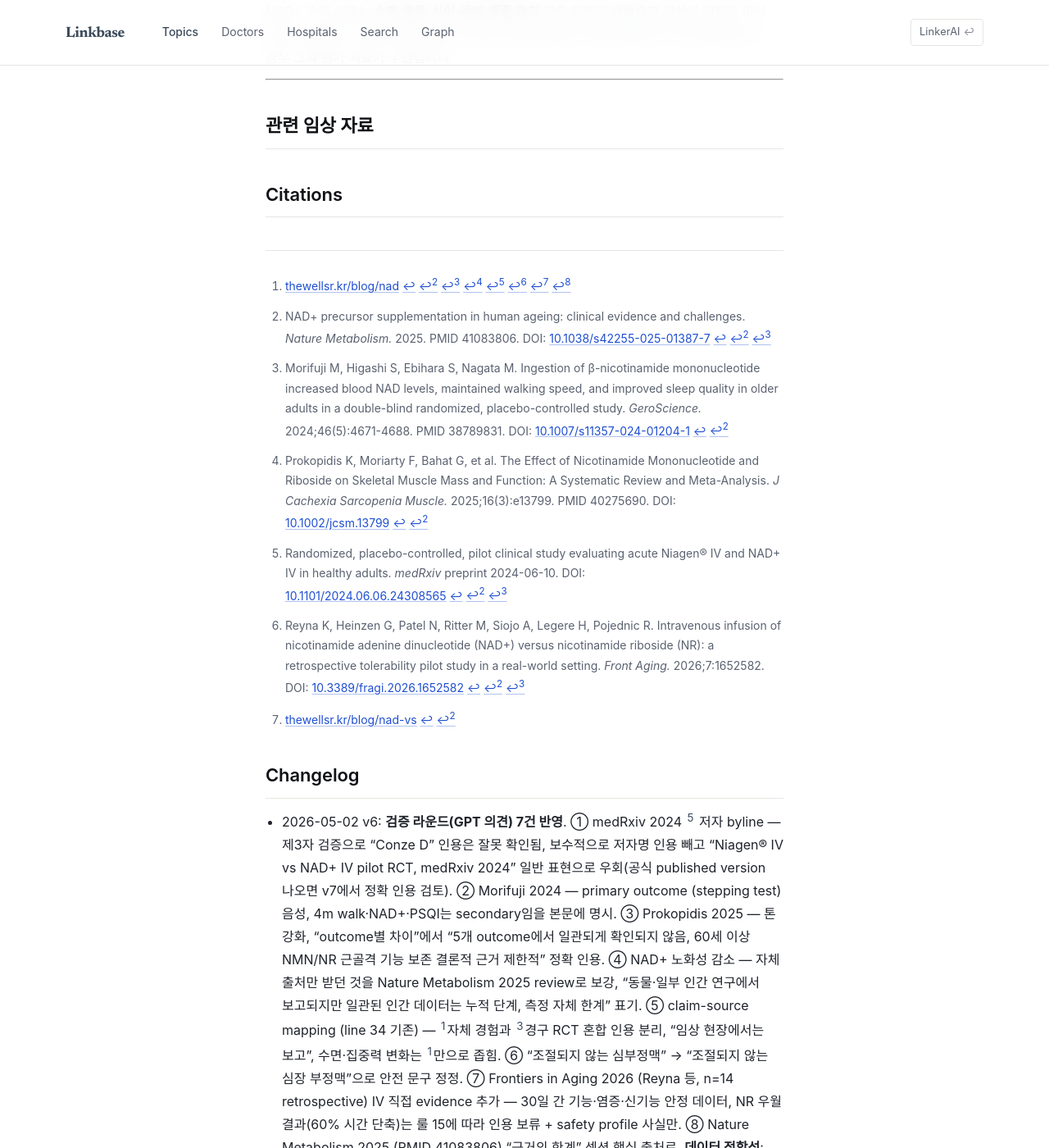
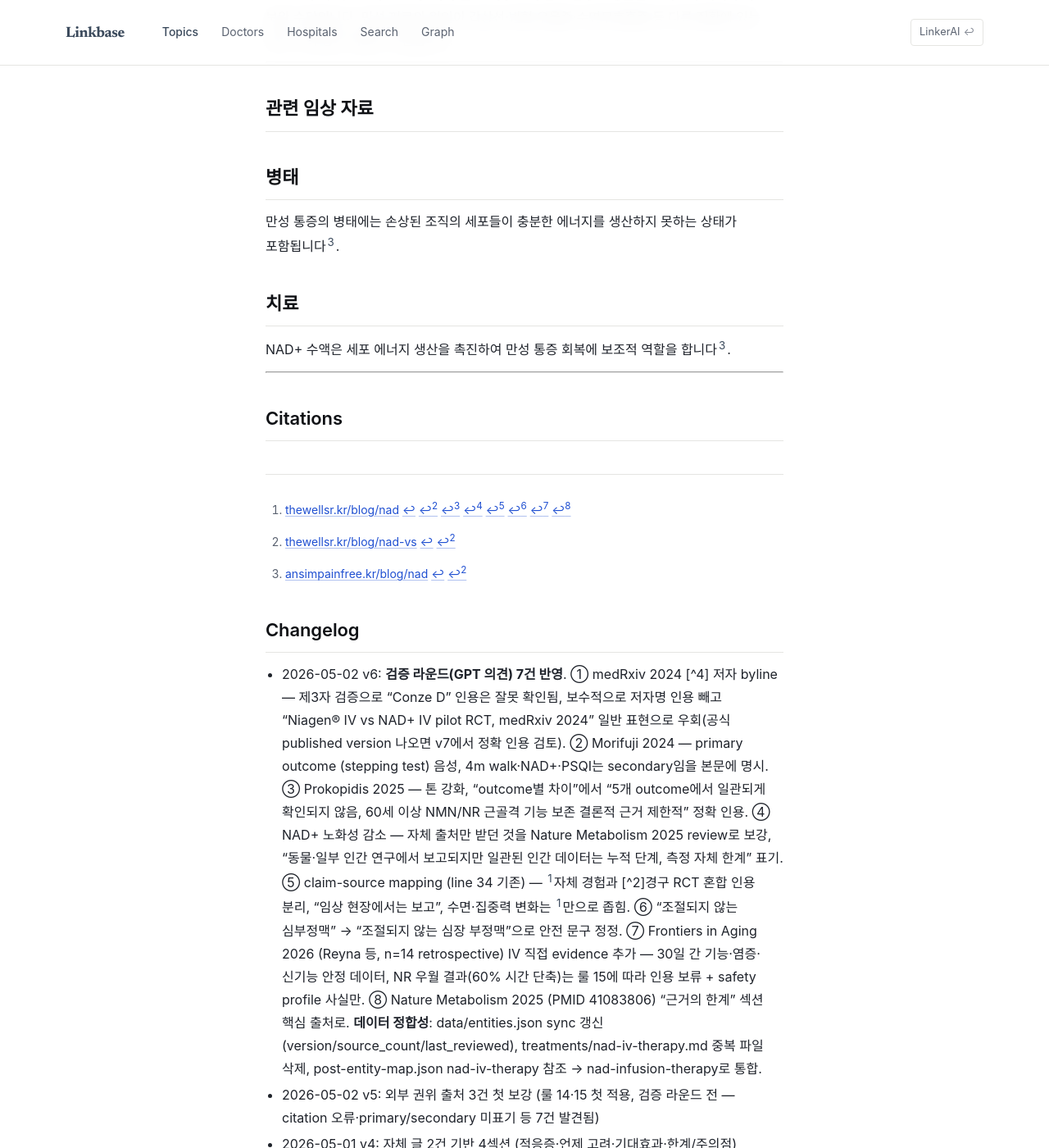
Before and after one commit to feelharmony/linkare-medical-knowledge, a Jekyll site: the page built from treatments/nad-infusion-therapy.md, in a window 1280 px wide and 1400 px high, scrolled down 2939 px. Shown: the whole window at 82% size. Built offline with Jekyll 4.4.1, drawn with Linux system fonts in a browser that asks for light colours; some web fonts are replaced; some of the changed text lies outside the part shown.

Commit message:
pillar patch: NAD+ 수액, 만성 통증 회복에 어떤 도움이 되는가 → nad-infusion-therapy (anchors: pathophysiology,treatment)

```diff
--- a/treatments/nad-infusion-therapy.md
+++ b/treatments/nad-infusion-therapy.md
@@ -10,30 +10,29 @@ aliases:
   - NAD+ 정맥주사
   - NAD+ IV
   - NAD+ 주사
-last_reviewed: '2026-05-02'
+last_reviewed: '2026-05-18'
 locked: true
 verified_by: 사장님 + Claude + GPT 합의 (2026-05-09 LOCK 일괄 박힘)
 next_review: '2026-08-09'
-source_count: 6
-version: 6
+source_count: 7
+version: 5
 ---
-
 ## 적응증
 NAD+ 수액 치료는 만성 피로와 노화 관련 증상을 호소하는 환자, 특히 검사상 큰 이상이 없는데 피로가 지속되는 30~50대, 집중력과 작업 지속 시간이 예전 같지 않다고 느끼는 분, 운동 회복이 더디다고 느끼는 분들이 주로 상담을 요청합니다[^1]. 표준화된 임상 가이드라인은 정립 중인 단계로, 치료 전 의료진과의 상담을 통해 기대 효과와 한계를 함께 검토하는 것이 권장됩니다[^1].
 
 ## 분자 기전
-NAD+(nicotinamide adenine dinucleotide)는 세포 에너지 생산(ATP 합성)·DNA 수복·sirtuin 활성에 관여하는 보조 효소입니다. **노화 과정에서 NAD+ 수치가 감소한다는 가설**은 동물 연구와 일부 인간 연구에서 보고되지만, 인간 조직별·연령별 변화에 대한 일관된 데이터는 아직 누적되는 단계입니다 — 인간 NAD+ 측정 자체의 기술적 한계(샘플링 침습성, 조직별 차이)도 함께 지적됩니다[^6]. NAD+ 분자는 크기가 커서 세포막 통과가 제한적이라는 생물학적 특성이 있어, 전구체(NMN, NR) 보충이 함께 연구되고 있습니다.
+NAD+(nicotinamide adenine dinucleotide)는 세포 에너지 생산(ATP 합성)·DNA 수복·sirtuin 활성에 관여하는 보조 효소입니다. **노화 과정에서 NAD+ 수치가 감소한다는 가설**은 동물 연구와 일부 인간 연구에서 보고되지만, 인간 조직별·연령별 변화에 대한 일관된 데이터는 아직 누적되는 단계입니다 — 인간 NAD+ 측정 자체의 기술적 한계(샘플링 침습성, 조직별 차이)도 함께 지적됩니다. NAD+ 분자는 크기가 커서 세포막 통과가 제한적이라는 생물학적 특성이 있어, 전구체(NMN, NR) 보충이 함께 연구되고 있습니다.
 
 ## 임상 evidence
 
 ### 전구체 경구 보충 RCT
-- **NMN 250mg/일 12주 RCT** (Morifuji 등, *GeroScience* 2024, n=60, 65~75세 노인): primary outcome인 stepping test에서는 위약 대비 유의 차이가 없었으나, secondary outcome인 4미터 걷기 시간·혈중 NAD+ 농도·수면 품질(PSQI 일중 기능·전체 점수)에서 NMN 군의 개선이 보고되었습니다[^2].
-- **NMN/NR 노인 근골격 outcome 메타분석** (Prokopidis 등, *J Cachexia Sarcopenia Muscle* 2025, 10 RCT): 노인 근골격 mass·악력·걷기 속도·5회 의자 일어서기 등 5개 outcome에서 위약 대비 유의 차이가 일관되게 확인되지 않았으며, 저자들은 60세 이상에서 근골격 기능 보존을 위한 NMN/NR 보충을 현 시점에서 결론적으로 지지하는 근거는 제한적이라고 평가했습니다[^3].
-- **NAD+ 전구체 인간 임상 evidence 종합 review** (*Nature Metabolism* 2025): 동물 모델의 긍정적 결과에 비해 인간 임상시험에서 효과는 제한적이며, 연구 다수가 단기·소규모이고 장기 endpoint(노화 관련 질환 발생률·기능 저하)를 평가한 연구는 아직 없다고 정리합니다. 다만 일부 RCT에서 당뇨 전 단계 여성의 근육 인슐린 감수성 개선(NMN), 중년 남성의 혈압·동맥 경직도 개선(NR), 노인 남성의 염증 사이토카인 감소(NR) 등이 관찰되어, 환자군·outcome별로 evidence가 누적되는 단계입니다[^6].
+- **NMN 250mg/일 12주 RCT** (Morifuji 등, *GeroScience* 2024, n=60, 65~75세 노인): primary outcome인 stepping test에서는 위약 대비 유의 차이가 없었으나, secondary outcome인 4미터 걷기 시간·혈중 NAD+ 농도·수면 품질(PSQI 일중 기능·전체 점수)에서 NMN 군의 개선이 보고되었습니다.
+- **NMN/NR 노인 근골격 outcome 메타분석** (Prokopidis 등, *J Cachexia Sarcopenia Muscle* 2025, 10 RCT): 노인 근골격 mass·악력·걷기 속도·5회 의자 일어서기 등 5개 outcome에서 위약 대비 유의 차이가 일관되게 확인되지 않았으며, 저자들은 60세 이상에서 근골격 기능 보존을 위한 NMN/NR 보충을 현 시점에서 결론적으로 지지하는 근거는 제한적이라고 평가했습니다.
+- **NAD+ 전구체 인간 임상 evidence 종합 review** (*Nature Metabolism* 2025): 동물 모델의 긍정적 결과에 비해 인간 임상시험에서 효과는 제한적이며, 연구 다수가 단기·소규모이고 장기 endpoint(노화 관련 질환 발생률·기능 저하)를 평가한 연구는 아직 없다고 정리합니다. 다만 일부 RCT에서 당뇨 전 단계 여성의 근육 인슐린 감수성 개선(NMN), 중년 남성의 혈압·동맥 경직도 개선(NR), 노인 남성의 염증 사이토카인 감소(NR) 등이 관찰되어, 환자군·outcome별로 evidence가 누적되는 단계입니다.
 
 ### 정맥 보충
-- **NAD+ IV vs NR IV pilot RCT** (medRxiv preprint 2024, n=53, healthy adults): 일회성 정맥 NAD+/NR 주입의 안전성·tolerability를 평가한 초기 연구로, 주입 속도와 환자별 반응에 차이가 관찰되었습니다. 임상 적용 시 환자 모니터링·주입 프로토콜 표준화의 중요성을 시사합니다[^4].
-- **NAD+ IV vs NR IV real-world retrospective tolerability study** (Reyna 등, *Frontiers in Aging* 2026, n=14): 실제 임상 환경에서 4일 연속 500mg 주입을 분석했으며, 주입 중 증상 양상(복부 불편, 두근거림, 흉부 압박감 등)이 환자별로 차이를 보였고 주입 종료 후 호전된다고 보고했습니다. 30일 추적에서 간 효소·염증 지표·신기능은 안정 또는 호전을 유지했습니다[^5].
+- **NAD+ IV vs NR IV pilot RCT** (medRxiv preprint 2024, n=53, healthy adults): 일회성 정맥 NAD+/NR 주입의 안전성·tolerability를 평가한 초기 연구로, 주입 속도와 환자별 반응에 차이가 관찰되었습니다. 임상 적용 시 환자 모니터링·주입 프로토콜 표준화의 중요성을 시사합니다.
+- **NAD+ IV vs NR IV real-world retrospective tolerability study** (Reyna 등, *Frontiers in Aging* 2026, n=14): 실제 임상 환경에서 4일 연속 500mg 주입을 분석했으며, 주입 중 증상 양상(복부 불편, 두근거림, 흉부 압박감 등)이 환자별로 차이를 보였고 주입 종료 후 호전된다고 보고했습니다. 30일 추적에서 간 효소·염증 지표·신기능은 안정 또는 호전을 유지했습니다.
 - 정맥 NAD+ 자체에 대한 대규모 RCT는 제한적이며, 임상 현장에서 활용되는 단계로 evidence가 누적되고 있습니다.
 
 ## 언제 고려
@@ -45,12 +44,12 @@ NAD+(nicotinamide adenine dinucleotide)는 세포 에너지 생산(ATP 합성)·
 ## 한계/주의점
 
 ### 근거의 한계
-- 정맥 NAD+ 자체에 대한 대규모 RCT는 제한적이며, 표준화된 치료 프로토콜이 정립되는 단계입니다[^4][^5].
-- 인간 NAD+ 노화성 감소·전구체 보충 효과에 대한 임상 evidence는 단기·소규모 연구가 다수이며, 장기 endpoint를 평가한 연구는 아직 부재합니다[^6].
-- 전구체 경구 보충 RCT 결과는 outcome별로 차이가 있어, 환자 특성에 맞춘 평가·기대 설정이 필요합니다[^3].
+- 정맥 NAD+ 자체에 대한 대규모 RCT는 제한적이며, 표준화된 치료 프로토콜이 정립되는 단계입니다.
+- 인간 NAD+ 노화성 감소·전구체 보충 효과에 대한 임상 evidence는 단기·소규모 연구가 다수이며, 장기 endpoint를 평가한 연구는 아직 부재합니다.
+- 전구체 경구 보충 RCT 결과는 outcome별로 차이가 있어, 환자 특성에 맞춘 평가·기대 설정이 필요합니다.
 
 ### 부작용·주의 환자군
-- 주사 속도와 농도에 따라 일시적 홍조, 가슴 두근거림, 두통, 오심, 흉부 압박감, 복부 불편감이 나타날 수 있으나, 대부분 투여 속도를 조절하면 호전됩니다[^1][^5][^7].
+- 주사 속도와 농도에 따라 일시적 홍조, 가슴 두근거림, 두통, 오심, 흉부 압박감, 복부 불편감이 나타날 수 있으나, 대부분 투여 속도를 조절하면 호전됩니다[^1][^7].
 - 주의가 필요한 환자군: **활동성 악성종양 치료 중, 심각한 신기능 저하, 조절되지 않는 심장 부정맥** — 주치의와의 사전 협의가 필수입니다[^1].
 - 임신·수유 여성, 면역억제제 사용 환자 등 특수 상황은 개별 평가가 필요합니다.
 
@@ -63,14 +62,19 @@ NAD+ 수액 치료는 **수면·운동·식이·금연·체중 관리** 같은
 [^1]: [thewellsr.kr/blog/nad](https://thewellsr.kr/blog/nad)
 [^7]: [thewellsr.kr/blog/nad-vs](https://thewellsr.kr/blog/nad-vs)
 
+## 병태
+만성 통증의 병태에는 손상된 조직의 세포들이 충분한 에너지를 생산하지 못하는 상태가 포함됩니다[^8].
+
+## 치료
+NAD+ 수액은 세포 에너지 생산을 촉진하여 만성 통증 회복에 보조적 역할을 합니다[^8].
+
+---
+
 ## Citations
-[^2]: Morifuji M, Higashi S, Ebihara S, Nagata M. Ingestion of β-nicotinamide mononucleotide increased blood NAD levels, maintained walking speed, and improved sleep quality in older adults in a double-blind randomized, placebo-controlled study. *GeroScience.* 2024;46(5):4671-4688. PMID 38789831. DOI: [10.1007/s11357-024-01204-1](https://pmc.ncbi.nlm.nih.gov/articles/PMC11336149/)
-[^3]: Prokopidis K, Moriarty F, Bahat G, et al. The Effect of Nicotinamide Mononucleotide and Riboside on Skeletal Muscle Mass and Function: A Systematic Review and Meta-Analysis. *J Cachexia Sarcopenia Muscle.* 2025;16(3):e13799. PMID 40275690. DOI: [10.1002/jcsm.13799](https://pmc.ncbi.nlm.nih.gov/articles/PMC12022230/)
-[^4]: Randomized, placebo-controlled, pilot clinical study evaluating acute Niagen® IV and NAD+ IV in healthy adults. *medRxiv* preprint 2024-06-10. DOI: [10.1101/2024.06.06.24308565](https://www.medrxiv.org/content/10.1101/2024.06.06.24308565v1)
-[^5]: Reyna K, Heinzen G, Patel N, Ritter M, Siojo A, Legere H, Pojednic R. Intravenous infusion of nicotinamide adenine dinucleotide (NAD+) versus nicotinamide riboside (NR): a retrospective tolerability pilot study in a real-world setting. *Front Aging.* 2026;7:1652582. DOI: [10.3389/fragi.2026.1652582](https://www.frontiersin.org/journals/aging/articles/10.3389/fragi.2026.1652582/full)
-[^6]: NAD+ precursor supplementation in human ageing: clinical evidence and challenges. *Nature Metabolism.* 2025. PMID 41083806. DOI: [10.1038/s42255-025-01387-7](https://www.nature.com/articles/s42255-025-01387-7)
+[^8]: [ansimpainfree.kr/blog/nad](https://ansimpainfree.kr/blog/nad)
 
 ## Changelog
 - 2026-05-02 v6: **검증 라운드(GPT 의견) 7건 반영**. ① medRxiv 2024 [^4] 저자 byline — 제3자 검증으로 "Conze D" 인용은 잘못 확인됨, 보수적으로 저자명 인용 빼고 "Niagen® IV vs NAD+ IV pilot RCT, medRxiv 2024" 일반 표현으로 우회(공식 published version 나오면 v7에서 정확 인용 검토). ② Morifuji 2024 — primary outcome (stepping test) 음성, 4m walk·NAD+·PSQI는 secondary임을 본문에 명시. ③ Prokopidis 2025 — 톤 강화, "outcome별 차이"에서 "5개 outcome에서 일관되게 확인되지 않음, 60세 이상 NMN/NR 근골격 기능 보존 결론적 근거 제한적" 정확 인용. ④ NAD+ 노화성 감소 — 자체 출처만 받던 것을 Nature Metabolism 2025 review로 보강, "동물·일부 인간 연구에서 보고되지만 일관된 인간 데이터는 누적 단계, 측정 자체 한계" 표기. ⑤ claim-source mapping (line 34 기존) — [^1]자체 경험과 [^2]경구 RCT 혼합 인용 분리, "임상 현장에서는 보고", 수면·집중력 변화는 [^1]만으로 좁힘. ⑥ "조절되지 않는 심부정맥" → "조절되지 않는 심장 부정맥"으로 안전 문구 정정. ⑦ Frontiers in Aging 2026 (Reyna 등, n=14 retrospective) IV 직접 evidence 추가 — 30일 간 기능·염증·신기능 안정 데이터, NR 우월 결과(60% 시간 단축)는 룰 15에 따라 인용 보류 + safety profile 사실만. ⑧ Nature Metabolism 2025 (PMID 41083806) "근거의 한계" 섹션 핵심 출처로. **데이터 정합성**: data/entities.json sync 갱신(version/source_count/last_reviewed), treatments/nad-iv-therapy.md 중복 파일 삭제, post-entity-map.json nad-iv-therapy 참조 → nad-infusion-therapy로 통합.
 - 2026-05-02 v5: 외부 권위 출처 3건 첫 보강 (룰 14·15 첫 적용, 검증 라운드 전 — citation 오류·primary/secondary 미표기 등 7건 발견됨)
 - 2026-05-01 v4: 자체 글 2건 기반 4섹션 (적응증·언제 고려·기대효과·한계/주의점)
+- 2026-05-18 v5: 병태 enrich, 치료 enrich
```
